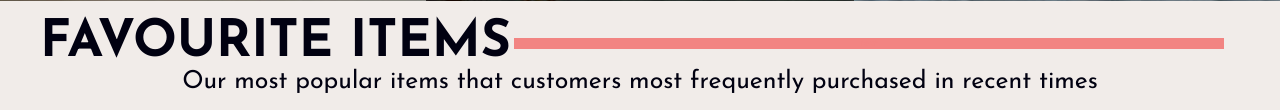
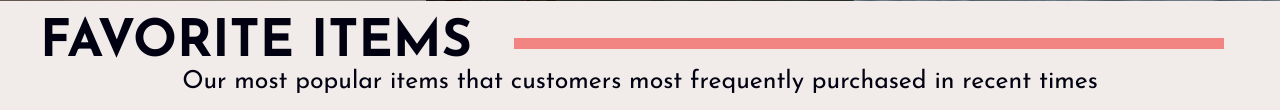
Before and after one commit to przemekjoniec/Harmony-Webpage-shop, a website: page index.html in a window 1280 px wide. Shown: the part 1359-1469 px from the top of the page. Drawn offline with Linux system fonts and the light colour scheme.

Commit message:
Few changes to design

```diff
--- a/index.html
+++ b/index.html
@@ -70,7 +70,7 @@
         <div class="carousel">
             <div id="cCarousel">
                 <div class="title">
-                    <h2>Favourite Items</h2>
+                    <h2>Favorite Items</h2>
                     <div class="line">
                         <p>text</p>
                     </div>
```
